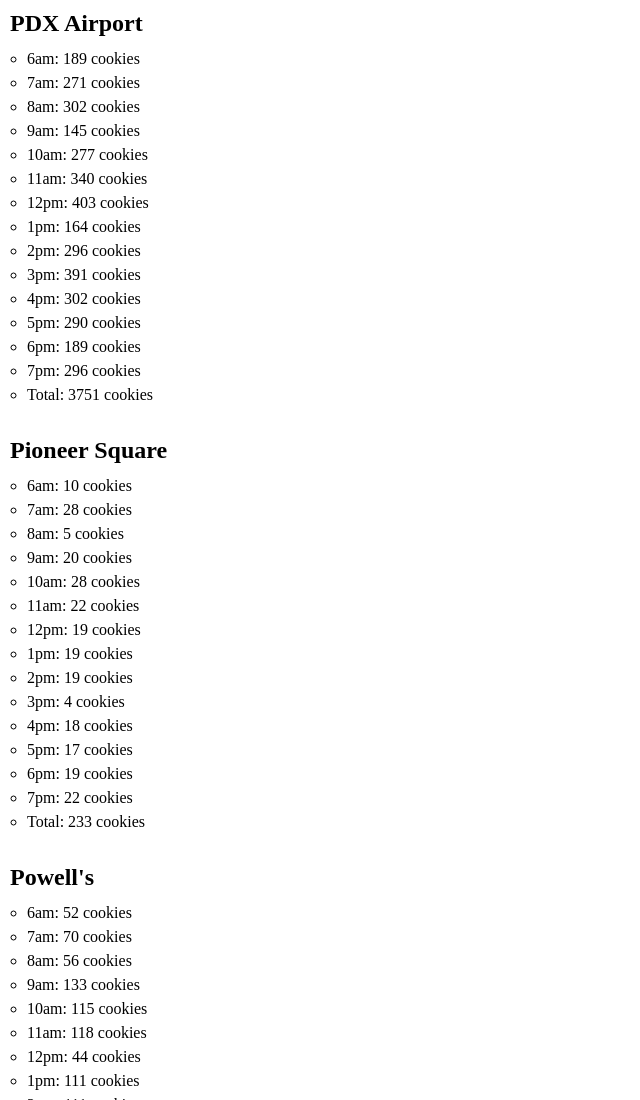
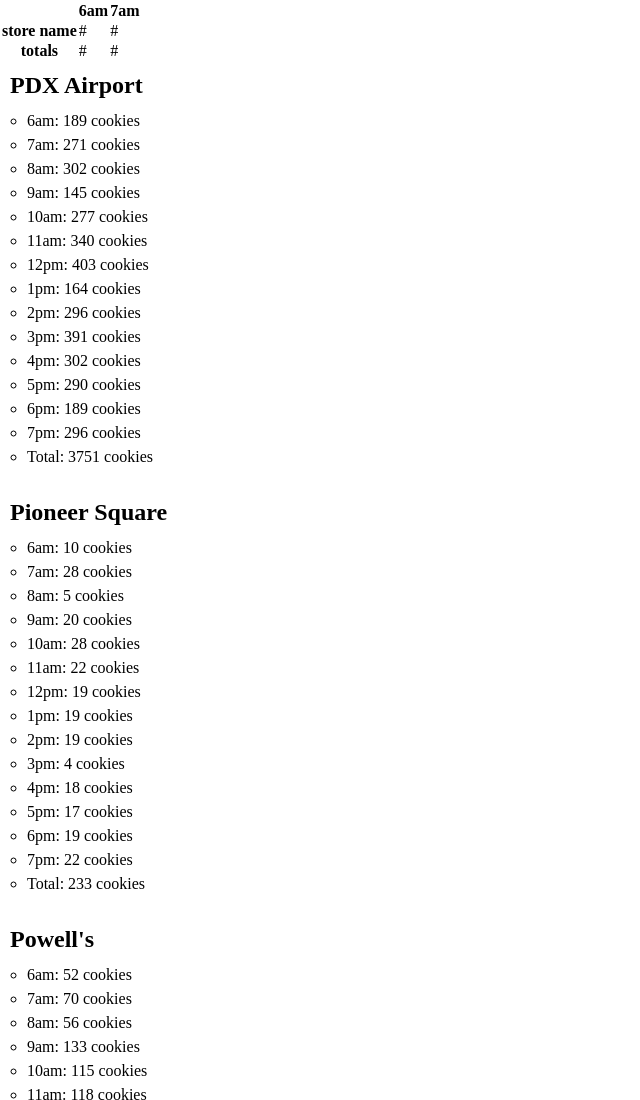
Before and after one commit to kelihansen/cookie-stand, a plain HTML site: page sales.html in a window 1280 px wide. Shown: the top 1100 px of the page, without its empty margins (0-640 px from the left). Drawn offline with Linux system fonts and the light colour scheme.

Commit message:
hard-coded table for reference

```diff
--- a/app.js
+++ b/app.js
@@ -29,7 +29,7 @@ CookieStore.prototype.predictDailyCookies = function() {
 };
 
 function listSales(storeObject) {
-    const listSection = document.getElementById('store-lists');
+    const listSection = document.getElementById('cookie-predictions');
     const newHeading = document.createElement('h2');
     listSection.appendChild(newHeading);
     newHeading.textContent = storeObject.locationName;
--- a/sales.html
+++ b/sales.html
@@ -5,7 +5,34 @@
     <link rel="stylesheet" href="style.css">
 </head>
 <body>
-    <section id="store-lists">
+    <section id="cookie-predictions">
+        <table>
+            <thead>
+                <tr>
+                    <th></th> <!-- (empty) -->
+                    <th>6am</th>
+                    <th>7am</th>
+                    <!-- x15 -->
+                </tr>
+            </thead>
+            <tbody>
+                <tr>
+                    <th>store name</th>
+                    <td>#</td>
+                    <td>#</td>
+                    <!-- x15 -->
+                </tr>
+                    <!-- x5 -->
+            </tbody>
+            <tfoot>
+                <tr>
+                    <th>totals</th>
+                    <td>#</td>
+                    <td>#</td>
+                    <!-- x15 -->
+                </tr>
+            </tfoot>
+        </table>
     </section>
     <script src="app.js"></script>
 </body>
```
